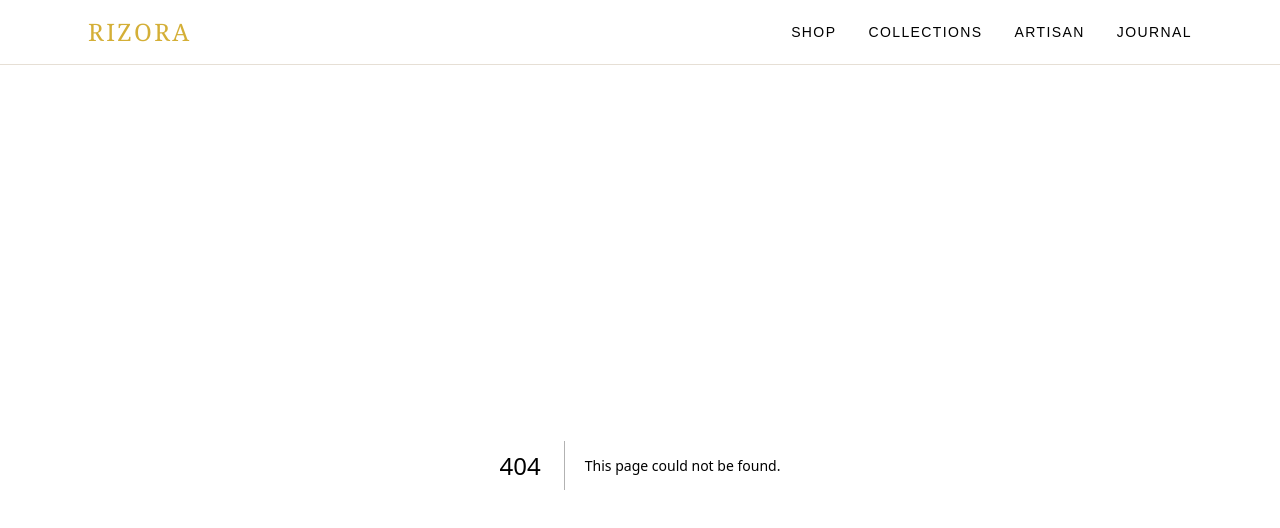
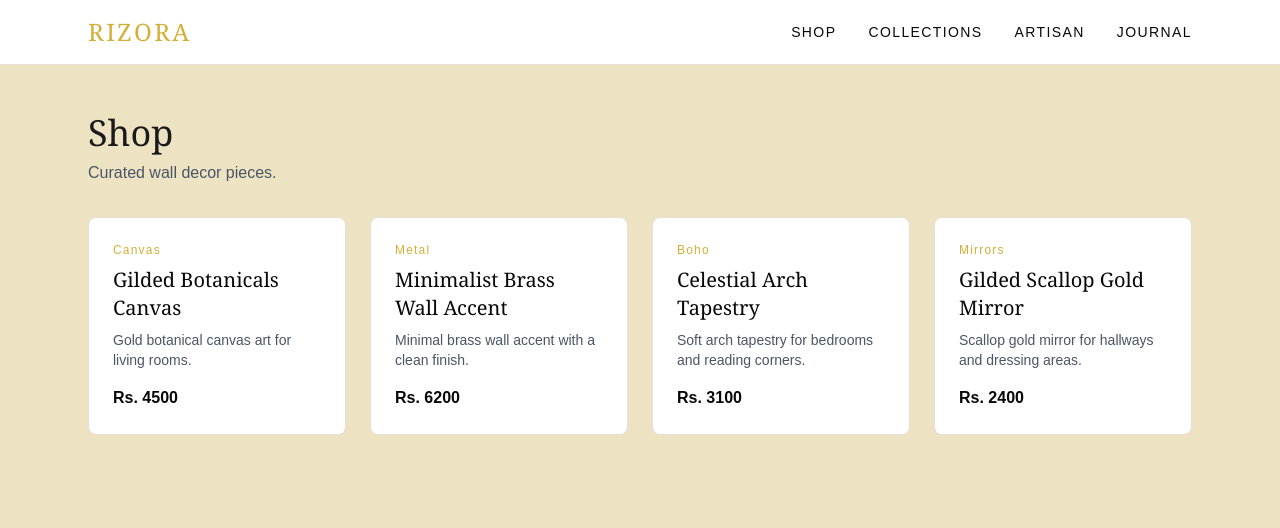
Before and after one commit to mohammedifteqhar/rizora-store, a Next.js app: page /shop in a window 1280 px wide. Before the commit this address had no page. Shown: the top 528 px of the page. Built offline with nearby package versions, Linux system fonts and the light colour scheme.

Commit message:
feat: add shop page with product grid

```diff
--- a/app/page.tsx
+++ b/app/page.tsx
@@ -5,7 +5,7 @@ export default function Home() {
         <p className="text-sm tracking-widest text-gold">WALL AND HOME DECOR</p>
         <h1 className="mt-4 text-6xl font-serif text-gold">RIZORA</h1>
         <p className="mt-4 text-lg">Elegant wall art, mirrors, and home decor from Bengaluru.</p>
-        <a href="#" className="mt-8 inline-block bg-charcoal px-8 py-3 text-white">VIEW COLLECTION</a>
+        <a href="/shop" className="mt-8 inline-block bg-charcoal px-8 py-3 text-white">VIEW COLLECTION</a>
       </section>
     </main>
   );
--- /dev/null
+++ b/app/shop/page.tsx
@@ -0,0 +1,21 @@
+import Link from "next/link";
+import { products } from "@/lib/products";
+
+export default function ShopPage() {
+  return (
+    <main className="mx-auto max-w-6xl px-6 py-12">
+      <h1 className="text-4xl font-serif text-charcoal">Shop</h1>
+      <p className="mt-2 text-gray-600">Curated wall decor pieces.</p>
+      <div className="mt-8 grid grid-cols-1 gap-6 sm:grid-cols-2 lg:grid-cols-4">
+        {products.map((product) => (
+          <Link key={product.id} href={`/shop/${product.id}`} className="rounded-lg border border-[#E6DFD5] bg-white p-6">
+            <p className="text-xs tracking-widest text-gold">{product.category}</p>
+            <h2 className="mt-2 font-serif text-xl">{product.name}</h2>
+            <p className="mt-2 text-sm text-gray-600">{product.description}</p>
+            <p className="mt-4 font-semibold">Rs. {product.price}</p>
+          </Link>
+        ))}
+      </div>
+    </main>
+  );
+}
```
